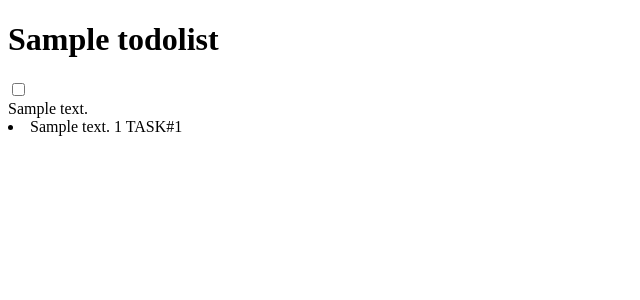
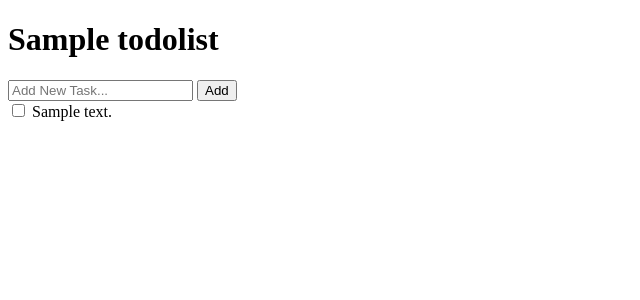
Before and after one commit to taylortyger/todo_list_web_app, a Django app: a page that uses todo_list/templates/todo_list/manageList.html in a window 1280 px wide. Shown: the part 26-326 px from the top of the page, without its empty margins (0-640 px from the left). Run offline with Django 3.2, Linux system fonts and the light colour scheme; tables that the repository leaves empty hold one stand-in row (values such as "Sample post").

Commit message:
Made it so users can now add tasks from the todo list management page.

```diff
--- a/todo_list/templates/todo_list/manageList.html
+++ b/todo_list/templates/todo_list/manageList.html
@@ -4,13 +4,27 @@
 
 {% block content %}
 <h1>{{todoList.title}}</h1>
+
+{% if error_message %}<p class="error_message"><strong>{{ error_message }}</strong></p>{% endif %}
+<form id="add_new_task" action="{% url 'todo_list:addNewTask' todoList.id %}" method="post">
+    {% csrf_token %}
+    <input type="text" name="newtask_text" placeholder="Add New Task...">
+    {% if todoList.task_set.last %}
+        <input type="hidden" name="newtask_priority" value="{{ todoList.task_set.last.priority|add:1 }}">
+    {% else %}
+        <input type="hidden" name="newtask_priority" value="0">
+    {% endif %}
+    <input type="submit" value="Add">
+</form>
+
 <form id="manage_list_form" action="{% url 'todo_list:updateList' %}" method="post">
 {% csrf_token %}
 {% for task in todoList.task_set.all %}
-    <input type="checkbox" name="task_completed" value="{{task.id}}">
-    <div>{{task.task_text}}</div>
+<div>
+    <input style="display: inline;" type="checkbox" name="task_completed" value="{{task.id}}">
+    <div style="display: inline;">{{task.task_text}}</div>
     <input type="hidden" name="task_priority {{task.id}}" value="{{task.priority}}" >
-    <li>{{task.task_text}} {{task.priority}} TASK#{{task.id}}</li>
+</div>
 {% endfor %}
 </form>
 {% endblock %}
--- a/todo_list/urls.py
+++ b/todo_list/urls.py
@@ -8,5 +8,6 @@ urlpatterns = [
     url(r'^new/$', views.newList, name="new"),
     url(r'^createList/$', views.createList, name="createList"),
     url(r'^updateList/$', views.updateList, name="updateList"),
-    url(r'^lists/(?P<list_id>[0-9]+)/$', views.manageList, name="manageList")
+    url(r'^lists/(?P<list_id>[0-9]+)/$', views.manageList, name="manageList"),
+    url(r'^lists/(?P<list_id>[0-9]+)/addTask$', views.addNewTask, name="addNewTask")
 ]
--- a/todo_list/views.py
+++ b/todo_list/views.py
@@ -54,3 +54,16 @@ def manageList(request, list_id):
 
 def updateList(request):
     return HttpResponse("hi")
+
+def addNewTask(request, list_id):
+    todoList = get_object_or_404(ToDoList, pk=list_id)
+    newTask_text = request.POST['newtask_text']
+    newTask_priority = request.POST['newtask_priority']
+    if(newTask_text != ""):
+        todoList.task_set.create(task_text=newTask_text, priority=newTask_priority)
+        return HttpResponseRedirect(reverse('todo_list:manageList', args=(todoList.id,)))
+    else:
+        return render(request, 'todo_list/manageList.html', {
+            'error_message': "Invalid Task Text.",
+            'todoList': todoList
+        })
```
